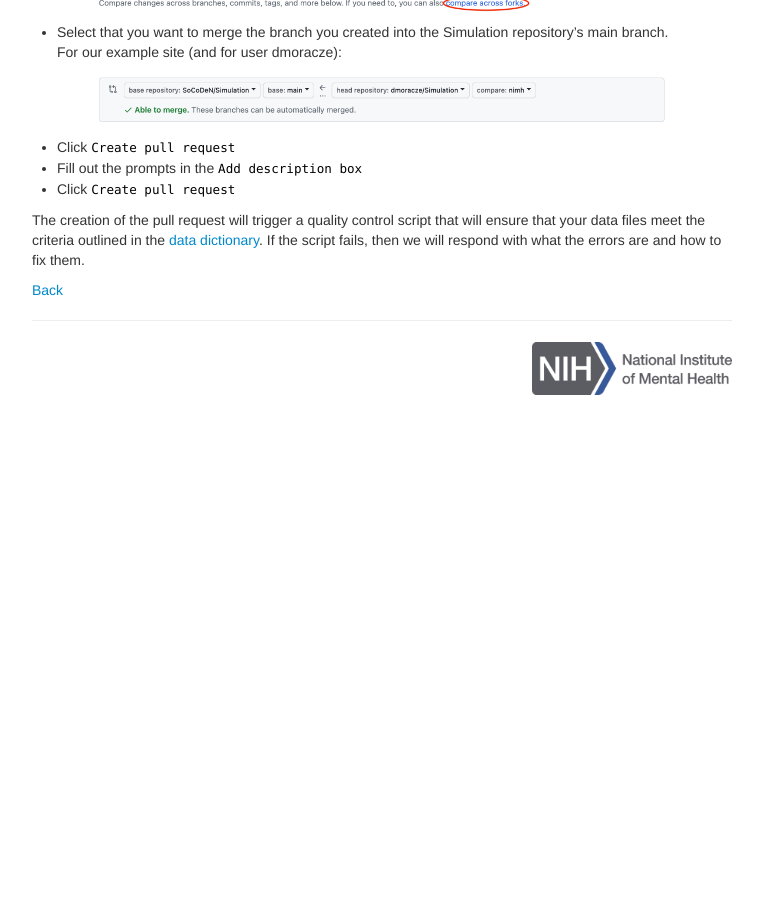
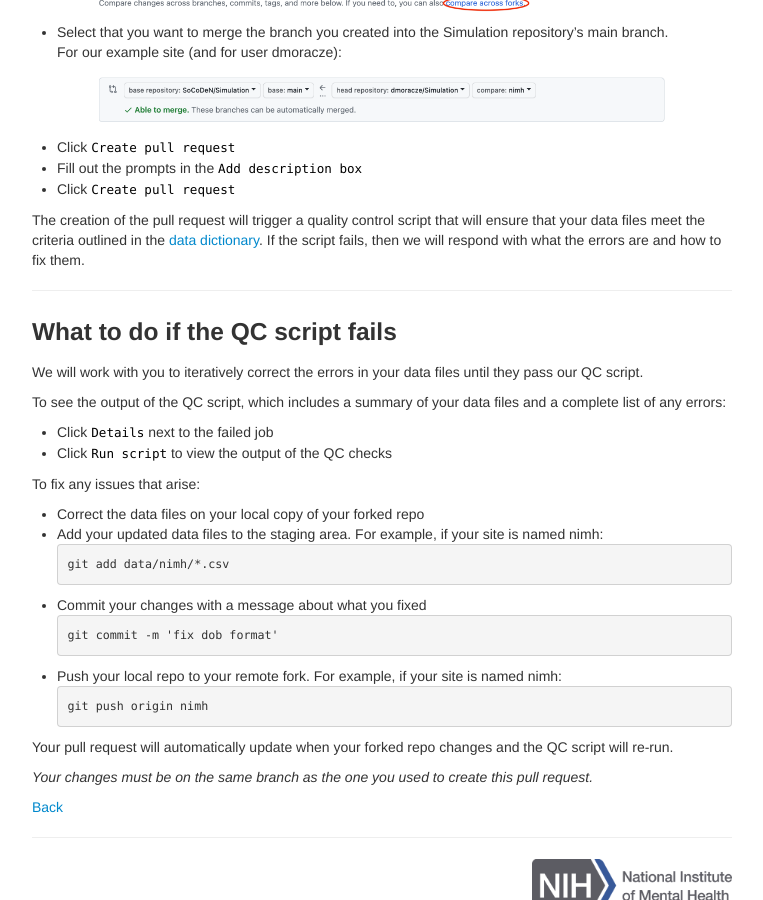
Before and after one commit to SoCoDeN/Simulation, a Jekyll site: the page built from pages/tutorial.md, in a window 1280 px wide and 900 px high, scrolled down 3242 px. Shown: the whole window, without its empty margins (258-1021 px from the left). Built offline with Jekyll 4.4.1, drawn with Linux system fonts in a browser that asks for light colours; before the commit the page ends 3647 px from its top, so only the background shows below that.

Commit message:
add what to do if QC fails on tutorial

````diff
--- a/pages/tutorial.md
+++ b/pages/tutorial.md
@@ -133,6 +133,33 @@ For our example site (and for user dmoracze):
 
 The creation of the pull request will trigger a quality control script that will ensure that your data files meet the criteria outlined in the [data dictionary](measures.html). If the script fails, then we will respond with what the errors are and how to fix them.
 
+---
+### What to do if the QC script fails
+We will work with you to iteratively correct the errors in your data files until they pass our QC script.
+
+To see the output of the QC script, which includes a summary of your data files and a complete list of any errors:
+- Click `Details` next to the failed job
+- Click `Run script` to view the output of the QC checks
+
+To fix any issues that arise:
+- Correct the data files on your local copy of your forked repo
+- Add your updated data files to the staging area. For example, if your site is named nimh:
+```
+git add data/nimh/*.csv
+```
+- Commit your changes with a message about what you fixed
+```
+git commit -m 'fix dob format'
+```
+- Push your local repo to your remote fork. For example, if your site is named nimh:
+```
+git push origin nimh
+```
+
+Your pull request will automatically update when your forked repo changes and the QC script will re-run.
+
+_Your changes must be on the same branch as the one you used to create this pull request._
+
 [Back](../index.html)
 
 ---
````
